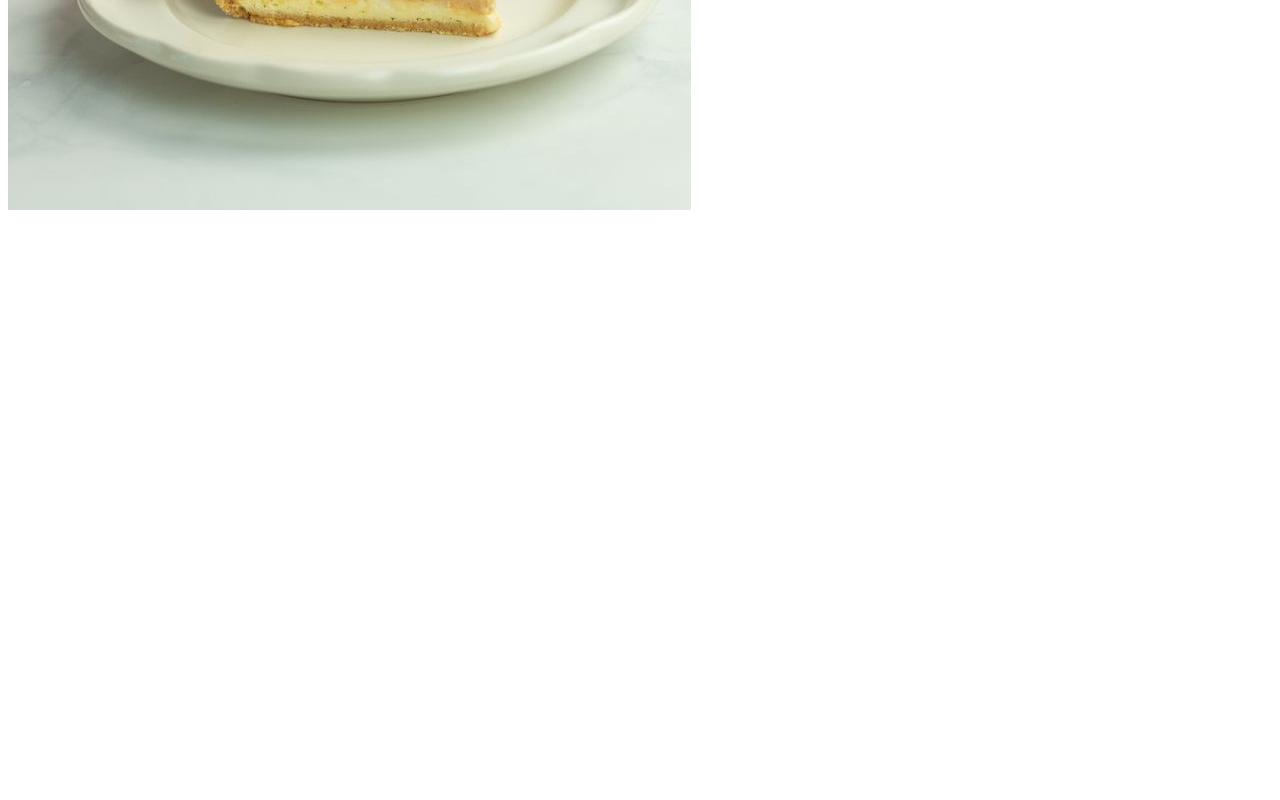
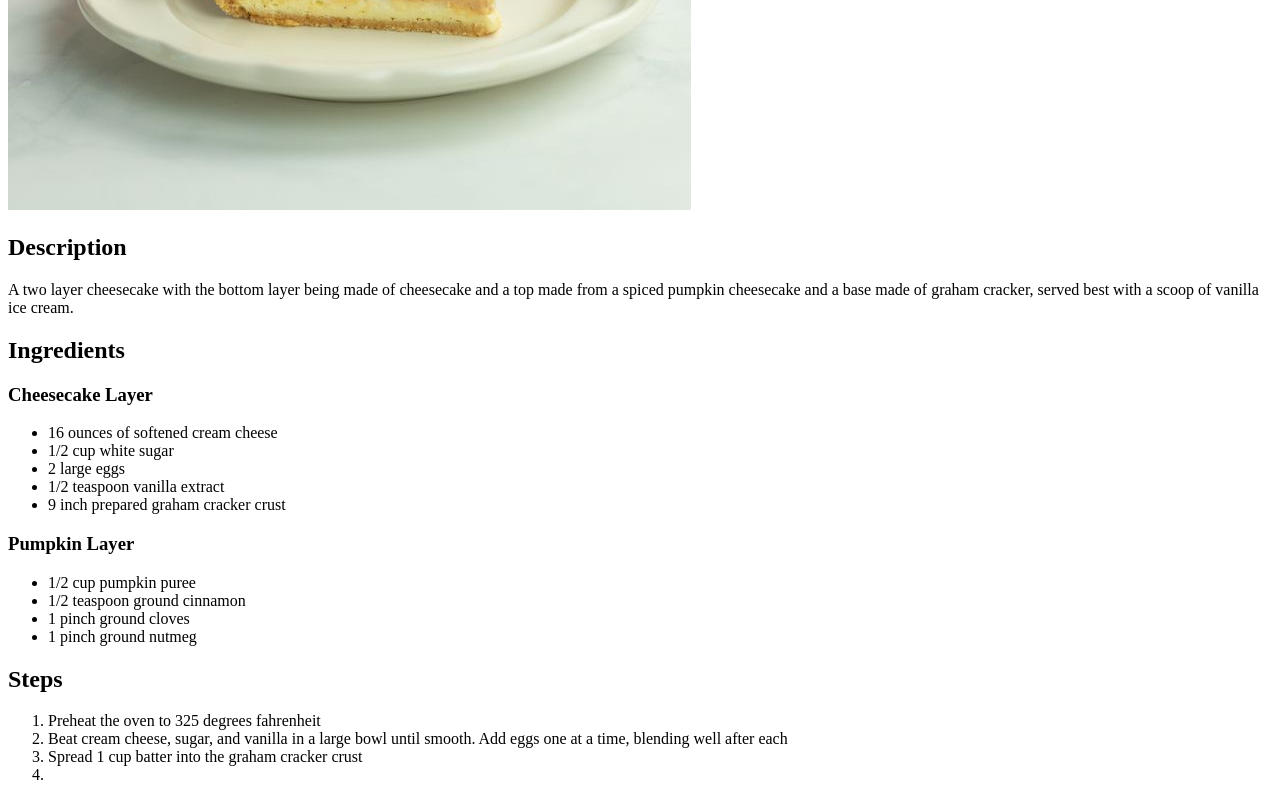
Before and after one commit to mrmee12345/odin-recipes, a plain HTML site: page recipes/double-layer-pumpkin-cheesecake.html in a window 1280 px wide. Shown: the part 382-1182 px from the top of the page. Before the commit the page ends 800 px from the top, so only its background shows below. Drawn offline with Linux system fonts and the light colour scheme.

Commit message:
Add ingredients, description, steps 1 and 2
I added the ingredients list and the description.
I also added an alt text to the image and did
steps 1 and 2

```diff
--- a/recipes/double-layer-pumpkin-cheesecake.html
+++ b/recipes/double-layer-pumpkin-cheesecake.html
@@ -9,7 +9,34 @@
 
 <body>
   <h1>Double Layer Pumpkin Cheesecake</h1>
-  <img src="../img/double-layer-pumpkin-cheesecake.jpg">
+  <img src="../img/double-layer-pumpkin-cheesecake.jpg"
+    alt="A piece of double layer pumpkin cheesecake  with some vanilla ice cream on top">
+  <h2>Description</h2>
+  <p>A two layer cheesecake with the bottom layer being made of cheesecake and a top made from a spiced pumpkin
+    cheesecake and a base made of graham cracker, served best with a scoop of vanilla ice cream.</p>
+  <h2>Ingredients</h2>
+  <h3>Cheesecake Layer</h3>
+  <ul>
+    <li>16 ounces of softened cream cheese</li>
+    <li>1/2 cup white sugar</li>
+    <li>2 large eggs</li>
+    <li>1/2 teaspoon vanilla extract</li>
+    <li>9 inch prepared graham cracker crust</li>
+  </ul>
+  <h3>Pumpkin Layer</h3>
+  <ul>
+    <li>1/2 cup pumpkin puree</li>
+    <li>1/2 teaspoon ground cinnamon</li>
+    <li>1 pinch ground cloves</li>
+    <li>1 pinch ground nutmeg</li>
+  </ul>
+  <h2>Steps</h2>
+  <ol>
+    <li>Preheat the oven to 325 degrees fahrenheit</li>
+    <li>Beat cream cheese, sugar, and vanilla in a large bowl until smooth. Add eggs one at a time, blending well after each</li>
+    <li>Spread 1 cup batter into the graham cracker crust</li>
+    <li></li>
+  </ol>
 </body>
 
 </html>
```
